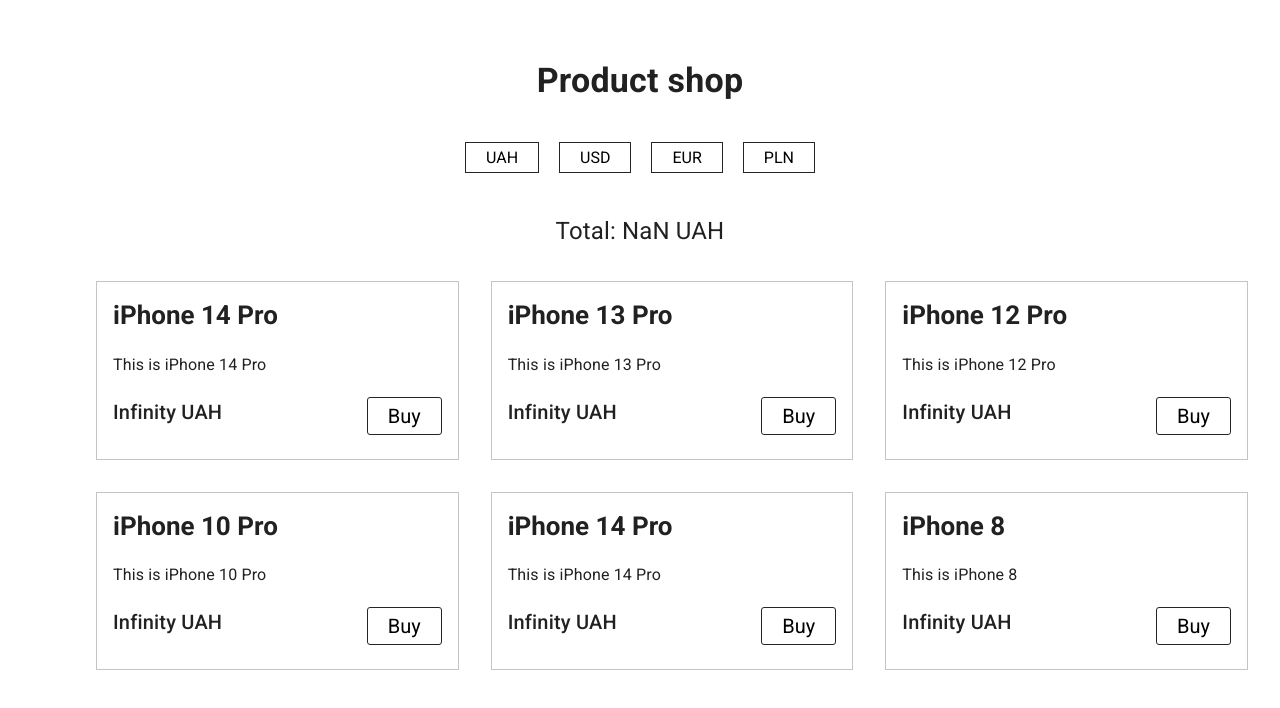
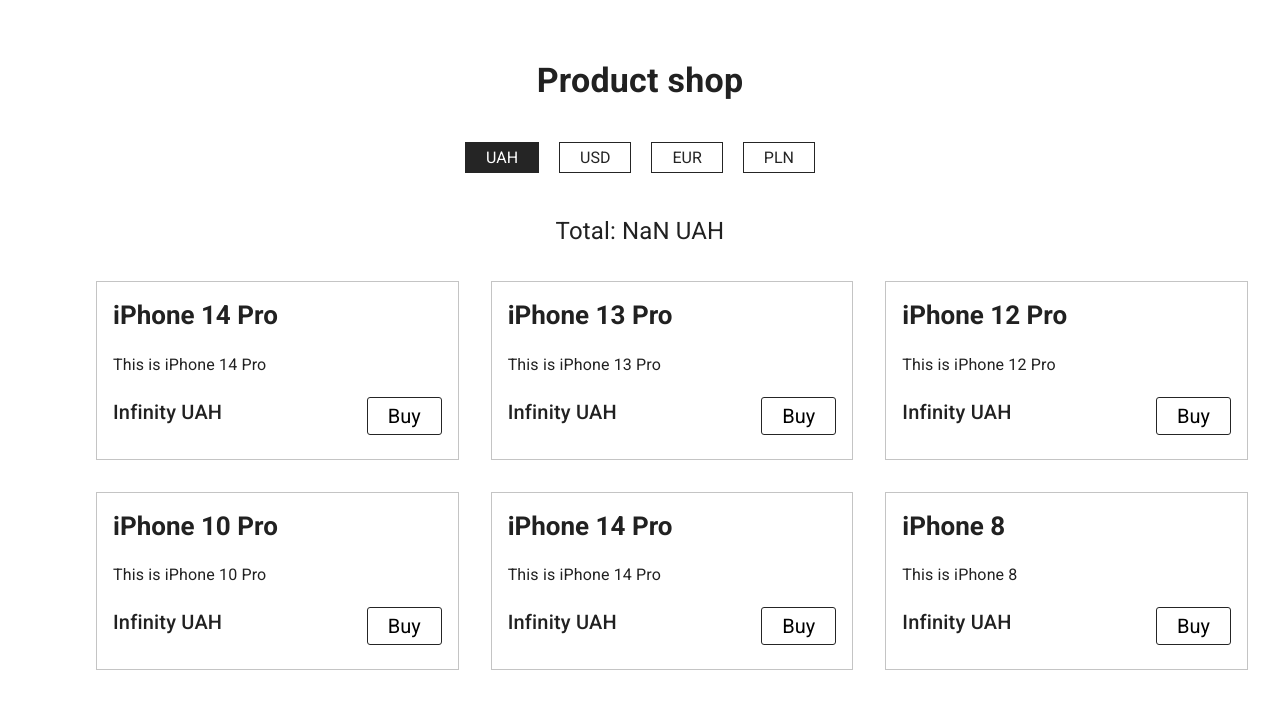
Before and after one commit to tetiana-kozak/shop-with-currency-converter, a React (Create React App) app: page / in a window 1280 px wide. Shown: the top 708 px of the page. Built offline with nearby package versions, Linux system fonts and the light colour scheme; no server answers.

Commit message:
made currency button active

```diff
--- a/src/components/CurrencyButtons/CurrencyButton.tsx
+++ b/src/components/CurrencyButtons/CurrencyButton.tsx
@@ -1,3 +1,4 @@
+import { useState } from 'react'
 import { converting, selectedCurrency } from '../../redux/convertReducer'
 import { useAppDispatch, useAppSelector } from '../../redux/hooks'
 
@@ -8,12 +9,15 @@
   const totalPrice = useAppSelector((state) => state.totalPrice)
   const currencies = useAppSelector((state) => state.currencyChange)
 
+  const selectedCurrencyValue = useAppSelector((state) => state.convertingPrice)
+
   const dispatch = useAppDispatch()
   return (
     <button
-      className="button"
+      className={
+        selectedCurrencyValue === currency ? 'button active-button' : 'button'
+      }
       onClick={() => {
-        // dispatch(converting({ currency, totalPrice, currencies }))
         dispatch(selectedCurrency(currency))
       }}
     >
--- a/src/components/CurrencyButtons/CurrencyButtons.scss
+++ b/src/components/CurrencyButtons/CurrencyButtons.scss
@@ -4,6 +4,7 @@
   margin-top: 40px;
   .button {
     padding: 5px 20px;
+    color: #252525;
     background-color: #fff;
     border: #252525 solid 1px;
     font-size: 16px;
@@ -17,4 +18,8 @@
       transition: all ease-in-out 0.3s;
     }
   }
+  .active-button {
+    background-color: #252525;
+    color: #fff;
+  }
 }
--- a/src/container/App/App.tsx
+++ b/src/container/App/App.tsx
@@ -23,7 +23,7 @@
     price: number,
     selectedCurrency: string
   ) => {
-    const result = Math.round(price / currencies[selectedCurrency])
+    const result = +(price / currencies[selectedCurrency]).toFixed(2)
     return result
   }
 
```
